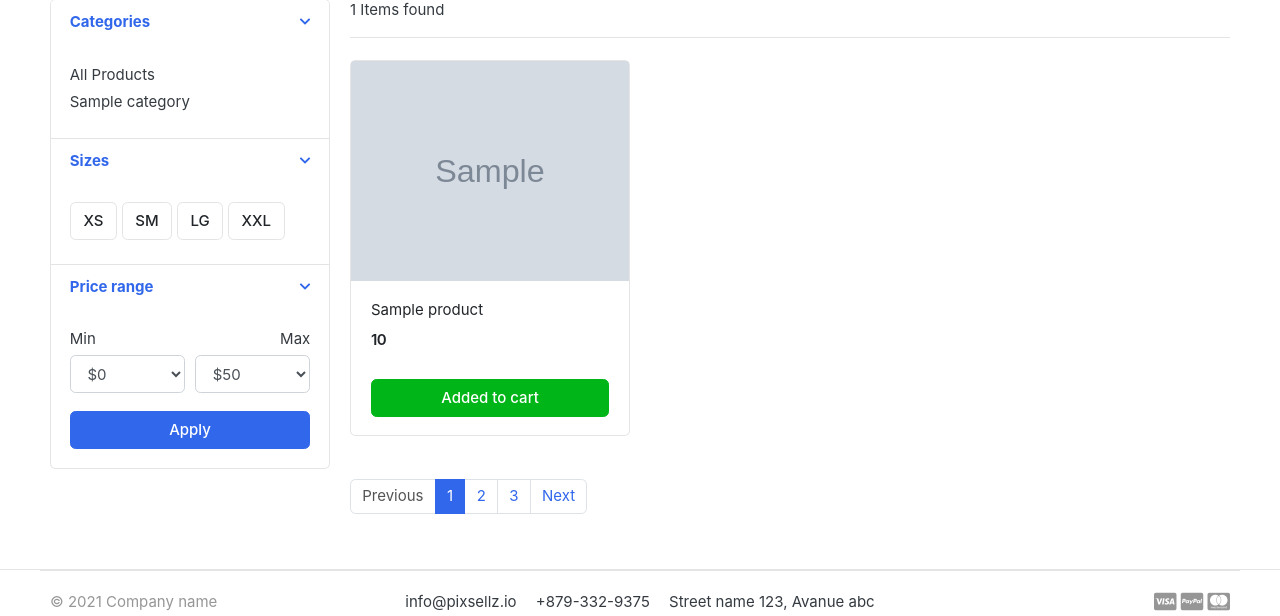
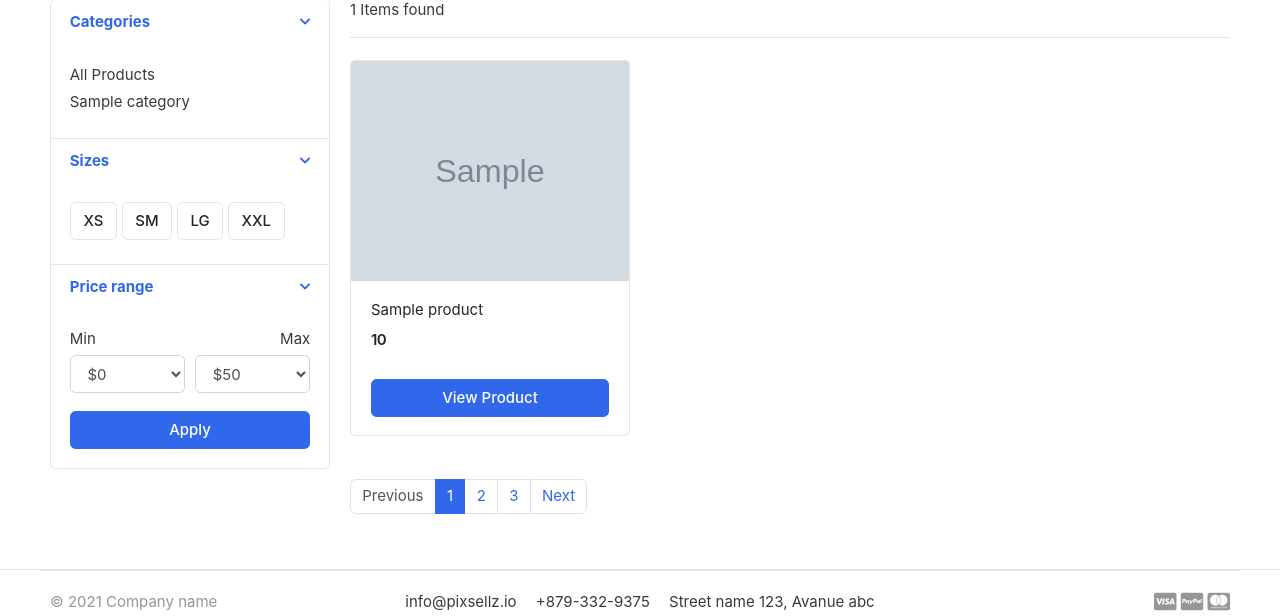
Before and after one commit to asifchowdhuryr8/django_e-commerce, a Django app: page /store/ in a window 1280 px wide. Shown: the part 295-911 px from the top of the page. Run offline with Django 3.2, Linux system fonts and the light colour scheme; tables that the repository leaves empty hold one stand-in row (values such as "Sample post"); grey boxes marked "Sample" are stand-in pictures; some libraries are stand-ins or nearby versions; some web fonts are replaced.

Commit message:
Remove out of stock button from home and store page and changed it to view product details page also added a class in out of stock text

```diff
--- a/store/templates/store/product-detail.html
+++ b/store/templates/store/product-detail.html
@@ -102,7 +102,7 @@
                         </div>
                         <hr />
 						{% if product.stock < 1 %}
-						<h3> Out of Stock</h5>
+						<h3 class="text-danger"> Out of Stock</h5>
 						{% elif in_cart %}
                         <button class="btn btn-success">
                             <span class="text">Already added</span>
--- a/store/templates/store/store.html
+++ b/store/templates/store/store.html
@@ -176,17 +176,11 @@
                                         </span>
                                     </div>
                                 </div>
-                                {% if product.stock %}
                                 <a
-                                    href="{% url 'cart:add_cart' product.id %}"
-                                    class="btn btn-block btn-success"
-                                    >Added to cart
+                                    href="{% url 'store:product-detail' product.category.slug product.slug %}"
+                                    class="btn btn-block btn-primary"
+                                    >View Product
                                 </a>
-                                {% else %}
-                                <button class="btn btn-block btn-info">
-                                    Out of stock
-                                </button>
-                                {% endif %}
                             </figcaption>
                         </figure>
                     </div>
```
Also changed, not shown: templates/index.html (+3 -9 lines).
